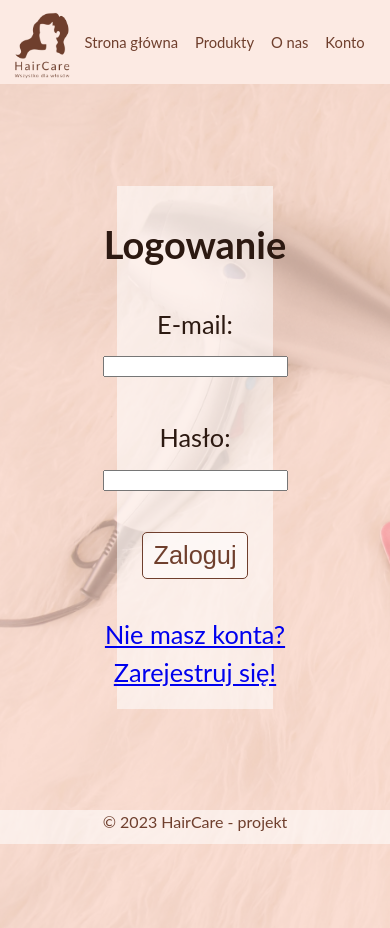
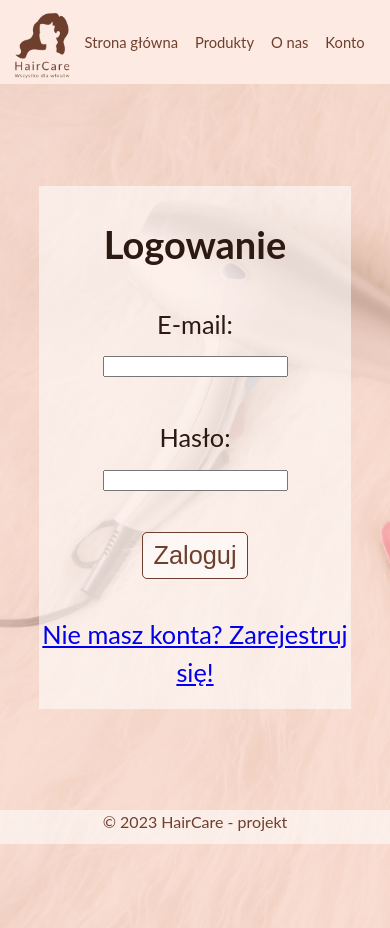
Before and after one commit to martwic/haircare, a Next.js app: page /login in a window 390 px wide. Built offline with nearby package versions, Linux system fonts and the light colour scheme.

Commit message:
Box update

```diff
--- a/styles/globals.scss
+++ b/styles/globals.scss
@@ -171,7 +171,7 @@ a:hover{
 }
 
 .box{
-  width: 40%;
+  width: 40vw;
   height: auto;
   background-color: $whiteColor;
   border-width: 0;
@@ -336,6 +336,10 @@ td{
     height: 86%;
   }
 
+  .box{
+    width: 80vw;
+  }
+
   .boxAboutUs {
     width: 90%; /* Zwiększamy szerokość na urządzeniach mobilnych */
     padding: 20px; /* Zwiększamy padding, aby pole było większe */
```
